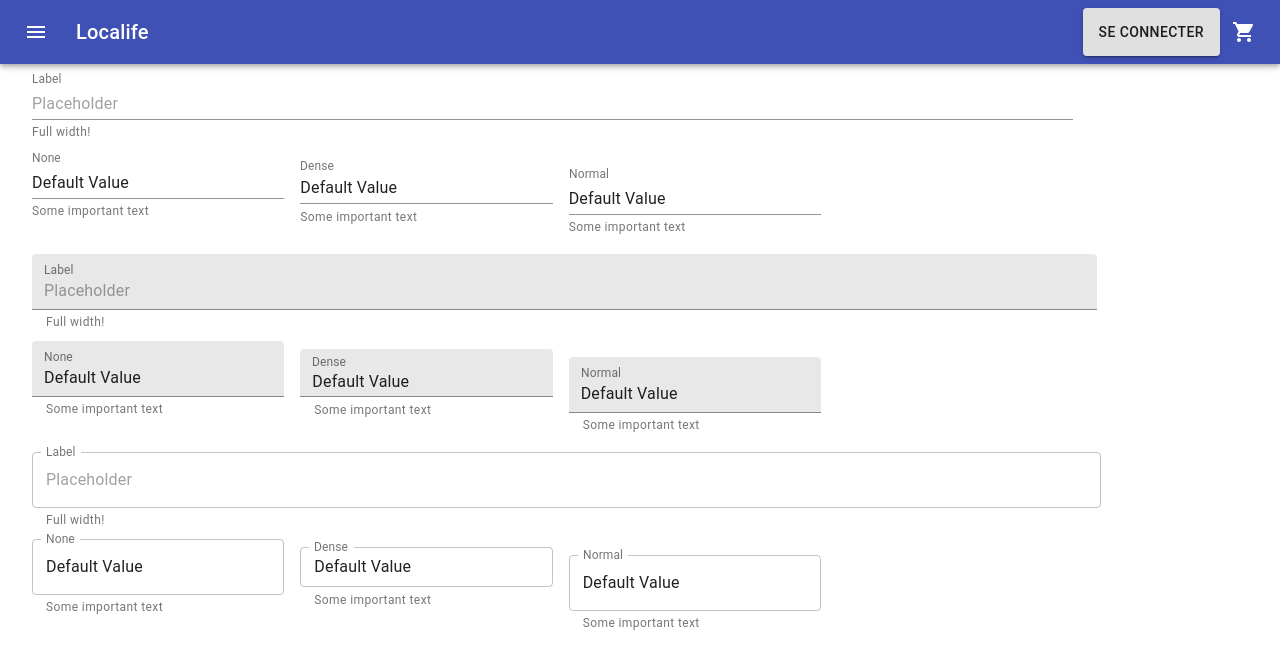
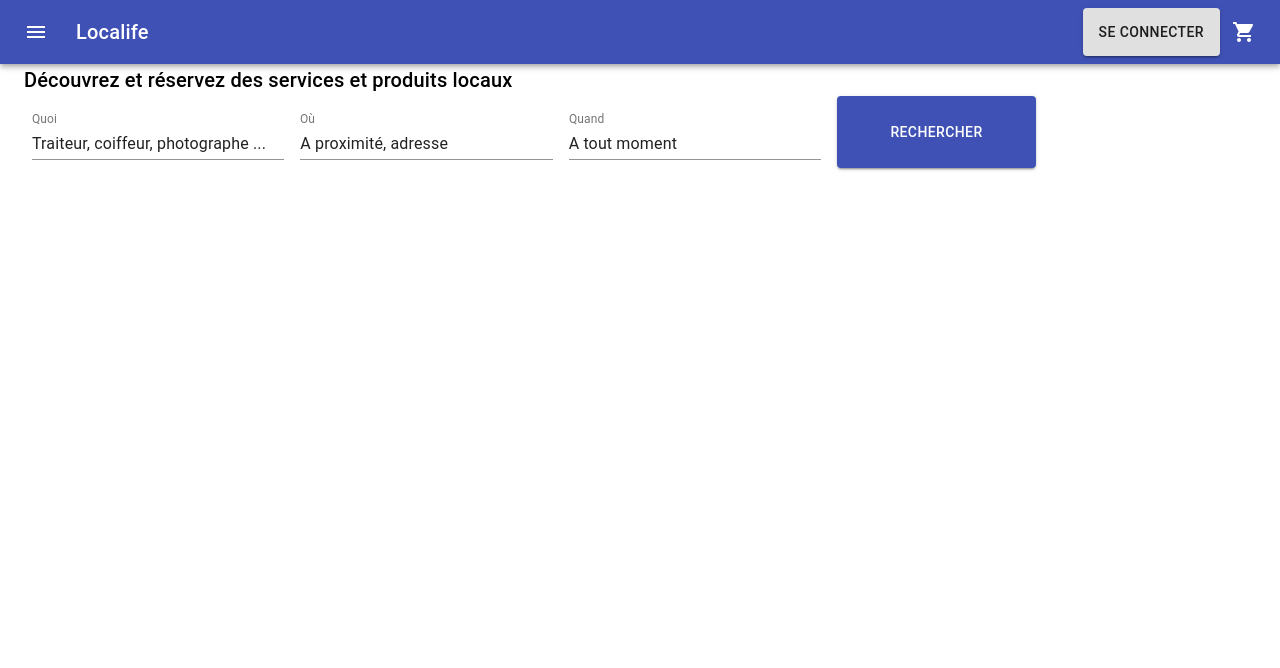
Before and after one commit to claudericka/localife, a React (Create React App) app: page / in a window 1280 px wide. Shown: the top 668 px of the page. Built offline with nearby package versions, Linux system fonts and the light colour scheme.

Commit message:
<feat> WIP implement search area.

```diff
--- a/package.json
+++ b/package.json
@@ -10,7 +10,8 @@
     "@testing-library/user-event": "^7.2.1",
     "react": "^16.13.1",
     "react-dom": "^16.13.1",
-    "react-scripts": "3.4.1"
+    "react-scripts": "3.4.1",
+    "styled-components": "^5.1.1"
   },
   "scripts": {
     "start": "react-scripts start",
--- a/src/SearchArea.js
+++ b/src/SearchArea.js
@@ -1,6 +1,8 @@
 import React from 'react';
 import { makeStyles } from '@material-ui/core/styles';
 import TextField from '@material-ui/core/TextField';
+import Typography from '@material-ui/core/Typography';
+import Button from '@material-ui/core/Button';
 
 const useStyles = makeStyles((theme) => ({
   root: {
@@ -12,6 +14,10 @@ const useStyles = makeStyles((theme) => ({
     marginRight: theme.spacing(1),
     width: '25ch',
   },
+  searchForm: {
+  display: 'flex',
+  flexWrap: 'wrap',
+  }
 }));
 
 export default function SearchArea() {
@@ -20,123 +26,41 @@ export default function SearchArea() {
   return (
     <div className={classes.root}>
       <div>
+      <div>
+        <Typography variant="h6" noWrap>
+            Découvrez et réservez des services et produits locaux
+          </Typography>
+          </div>
+          <div className={classes.searchForm}>
         <TextField
-          id="standard-full-width"
-          label="Label"
-          style={{ margin: 8 }}
-          placeholder="Placeholder"
-          helperText="Full width!"
-          fullWidth
+          label="Quoi"
+          id="margin-normal"
           margin="normal"
-          InputLabelProps={{
-            shrink: true,
-          }}
+          defaultValue="Traiteur, coiffeur, photographe ..."
+          className={classes.textField}
+          style={{ marginLeft: 8 }}
         />
         <TextField
-          label="None"
-          id="margin-none"
-          defaultValue="Default Value"
+          label="Où"
+          id="margin-normal"
+          defaultValue="A proximité, adresse"
           className={classes.textField}
-          helperText="Some important text"
+          margin="normal"
         />
         <TextField
-          label="Dense"
-          id="margin-dense"
-          defaultValue="Default Value"
+          label="Quand"
+          id="margin-normal"
+          defaultValue="A tout moment"
           className={classes.textField}
-          helperText="Some important text"
-          margin="dense"
-        />
-        <TextField
-          label="Normal"
-          id="margin-normal"
-          defaultValue="Default Value"
-          className={classes.textField}
-          helperText="Some important text"
           margin="normal"
         />
-      </div>
-      <div>
-        <TextField
-          id="filled-full-width"
-          label="Label"
-          style={{ margin: 8 }}
-          placeholder="Placeholder"
-          helperText="Full width!"
-          fullWidth
-          margin="normal"
-          InputLabelProps={{
-            shrink: true,
-          }}
-          variant="filled"
-        />
-        <TextField
-          label="None"
-          id="filled-margin-none"
-          defaultValue="Default Value"
-          className={classes.textField}
-          helperText="Some important text"
-          variant="filled"
-        />
-        <TextField
-          label="Dense"
-          id="filled-margin-dense"
-          defaultValue="Default Value"
-          className={classes.textField}
-          helperText="Some important text"
-          margin="dense"
-          variant="filled"
-        />
-        <TextField
-          label="Normal"
-          id="filled-margin-normal"
-          defaultValue="Default Value"
-          className={classes.textField}
-          helperText="Some important text"
-          margin="normal"
-          variant="filled"
-        />
-      </div>
-      <div>
-        <TextField
-          id="outlined-full-width"
-          label="Label"
-          style={{ margin: 8 }}
-          placeholder="Placeholder"
-          helperText="Full width!"
-          fullWidth
-          margin="normal"
-          InputLabelProps={{
-            shrink: true,
-          }}
-          variant="outlined"
-        />
-        <TextField
-          label="None"
-          id="outlined-margin-none"
-          defaultValue="Default Value"
-          className={classes.textField}
-          helperText="Some important text"
-          variant="outlined"
-        />
-        <TextField
-          label="Dense"
-          id="outlined-margin-dense"
-          defaultValue="Default Value"
-          className={classes.textField}
-          helperText="Some important text"
-          margin="dense"
-          variant="outlined"
-        />
-        <TextField
-          label="Normal"
-          id="outlined-margin-normal"
-          defaultValue="Default Value"
-          className={classes.textField}
-          helperText="Some important text"
-          margin="normal"
-          variant="outlined"
-        />
+        <Button
+        variant="contained"
+        color="primary"
+        className={classes.textField}>
+              Rechercher
+            </Button>
+            </div>
       </div>
     </div>
   );
```
Also changed, not shown: 1 other file (tests, documents, lock files or other folders).
